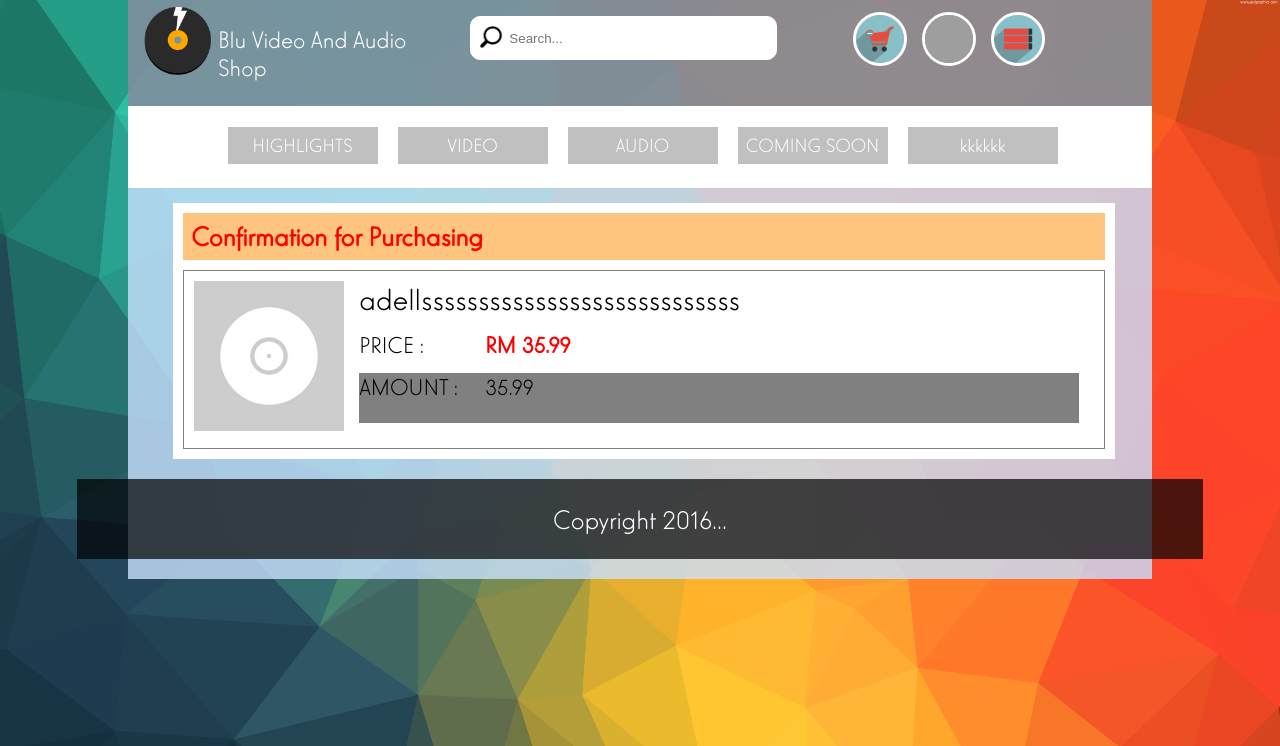
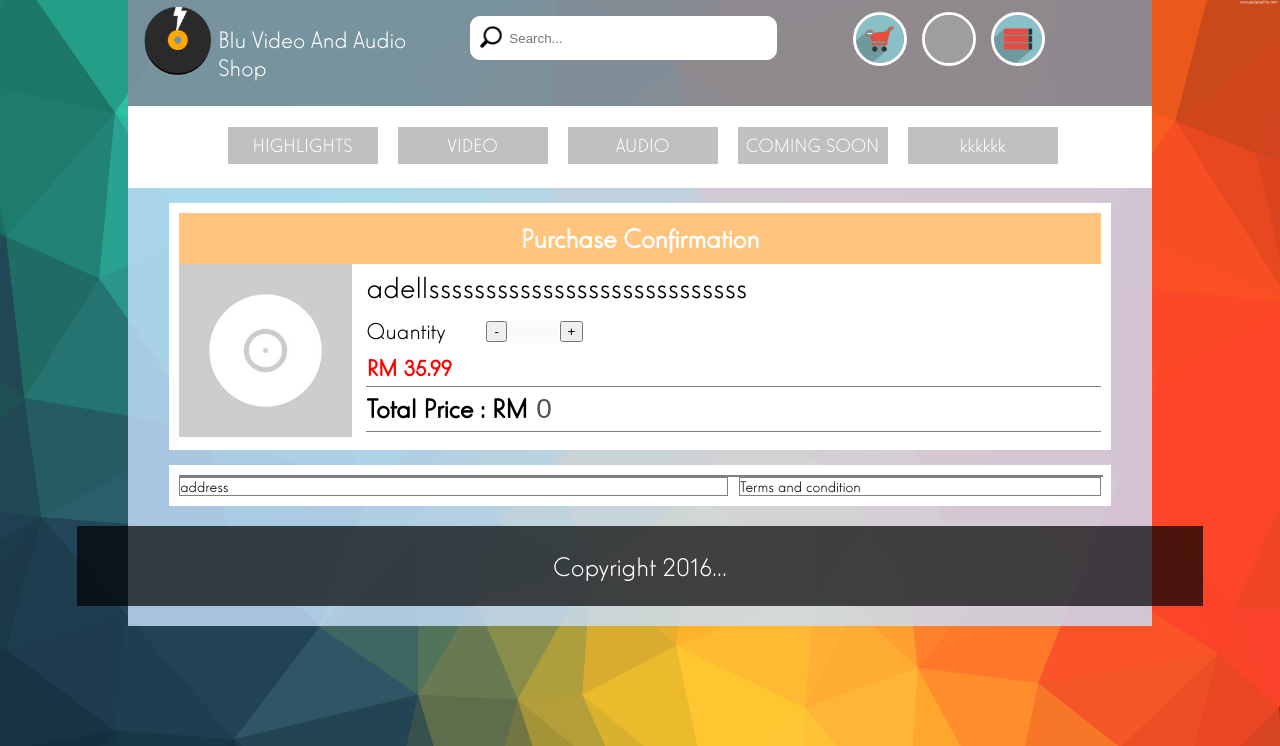
Before and after one commit to yzw1994/G10B_Sales_of_Point_System_for_Video_and_Audio_shop, a PHP site: page /user/buy_product.php?product_id=1 in a window 1280 px wide. Shown: the top 746 px of the page. Run offline with PHP 8.4, Linux system fonts and the light colour scheme; a user stored in the database is signed in; data comes from the database, SQL or seed files in the repository; data that the repository does not hold is empty; some libraries are stand-ins or nearby versions; grey boxes are pictures that could not be loaded.

Commit message:
product page

```diff
--- a/css/product.css
+++ b/css/product.css
@@ -101,23 +101,27 @@
 .purchase_div {
   width:90%;
   background-color: white;
-  margin-left: auto;
-  margin-right: auto;
-  margin-top: 15px;
+  margin: 15px auto 0 auto;
   padding:10px;
   floa:left;
+  overflow:hidden;
 }
 .purchase_title {
   font-size: 28px;
-  padding: 8px;
-  display: block;
+  text-align: center;
   background-color:rgba(255, 140, 0, 0.5);
   font-weight: bold;
-  color: Red;
-  margin-bottom: 10px;
+  color:white;
+  padding-top: 10px;
+  padding-bottom: 10px;
 }
-.purchase_image_size {
-
+.purchase_product_picture {
+  width:100%;
+}
+.purchase_quantity_function_div{
+  font-size: 24px;
+  padding: 5px 0;
+  float: right;
 }
 .purchase_product_img {
   float:left;
@@ -132,21 +136,26 @@
   overflow: auto;
 }
 .purchase_product_title {
-  display: block;
-  float:left;
+  float:right;
   font-size: 32px;
-  width:80%;
-  margin-left: 15px;
-  margin-bottom: 15px;
+  padding: 5px 0;
 }
 .purchase_product_price {
   font-size: 24px;
   color: red;
   font-weight: bold;
+  float:right;
+  padding: 5px 0;
 }
 .purchase_product_amount {
-  height: 50px;
-  background-color: grey;
+  background-color: transparent;
+  border: none;
+  font-size: 28px;
+  width:auto;
+}
+.currency_title {
+  color:black;
+  font-size: 28px;
 }
 .purchase_description_char {
   display: block;
@@ -156,10 +165,10 @@
   margin-bottom: 15px;
   font-size: 24px;
 }
-.purchase_product_value {
-  font-size: 24px;
-  display: inline-block;
-  width:320px;
+.purchase_product_total_border {
+  border-top:grey 1px solid;
+  border-bottom:grey 1px solid;
+  padding: 5px 0;
 }
 .purchase_product_caption {
   display: inline-block;
--- a/user/buy_product.php
+++ b/user/buy_product.php
@@ -1,7 +1,6 @@
 <?php
 	include("../dataconn/dataconn.php");
-
-
+	$quantity_value_get = $_POST['quantity_value_hidden'];
 	if(!isset($_SESSION))
 	{
 		session_start();
@@ -20,6 +19,9 @@
     $product_rent_price = $product_row['Product_Rent_Price'];
     $product_describe = $product_row['Product_Description'];
   }while($product_row = mysql_fetch_array($product_exe));
+
+	$result = mysql_query("SELECT * FROM user WHERE User_ID = '$user_id'");
+	$row = mysql_fetch_assoc($result);
 ?>
 <!DOCTYPE html>
 <html>
@@ -40,8 +42,75 @@
 
 		<?php include("../utility/user_header.php");?>
 		<?php include("../utility/navigation.php");?>
-		<div class="cont_element col span_2_of_2">
-			<div id="" class="purchase_div">
+		<div class="purchase_div">
+			<span id="" class="col span_5_of_5 purchase_title">
+				Purchase Confirmation
+			</span>
+			<div id="" class="col span_1_of_5">
+				<img src="<?php echo $product_image;?>" class="purchase_product_picture">
+			</div>
+			<div id="" class="col span_4_of_5 purchase_product_title" style="">
+				<?php echo $product_name;?>
+			</div>
+			<div id="" class="col span_4_of_5 purchase_quantity_function_div" style="">
+				<div id="" class="product_content_quantity_function_title">Quantity</div>
+				<div id="" class="product_content_quantity_function_operation">
+					<script>
+					price = '<?php echo $product_price;?>';
+					quantity_value = parseInt(document.getElementById('product_quantity_value').value);
+					function minus_function(){
+						quantity_value = parseInt(document.getElementById('product_quantity_value').value);
+						if(quantity_value == 1){
+							document.getElementById('product_quantity_value').value=quantity_value;
+							document.getElementById('total_price').value=parseFloat(quantity_value*price);
+						}
+						else {
+							quantity_value = quantity_value-1;
+							document.getElementById('product_quantity_value').value=quantity_value;
+							document.getElementById('total_price').value=parseFloat(quantity_value*price);
+						}
+					}
+					function plus_function(){
+						quantity_value = parseInt(document.getElementById('product_quantity_value').value);
+						if(quantity_value == 5){
+							document.getElementById('product_quantity_value').value=quantity_value;
+							document.getElementById('total_price').value=parseFloat(quantity_value*price);
+						}
+						else {
+							quantity_value = quantity_value+1;
+							document.getElementById('product_quantity_value').value=quantity_value;
+							document.getElementById('total_price').value=parseFloat(quantity_value*price);
+						}
+					}
+					</script>
+					<input type="button" name="quantity_minus" value="-" onclick="minus_function()" class="minus_function_char">
+					<input type="number" id="product_quantity_value" name="product_quantity_value" value="<?php echo $quantity_value_get;?>" disabled="disabled" class="quantity_value_input"/>
+					<input type="button" name="quantity_plus" value="+" onclick="plus_function()" class="plus_function_char">
+				</div>
+			</div>
+			<div id="" class="col span_4_of_5 purchase_product_price" style="">
+				RM <?php echo $product_price;?>
+			</div>
+			<div id="" class="col span_4_of_5 purchase_product_price purchase_product_total_border">
+				<span id="" class="currency_title">
+					Total Price : RM
+				</span>
+				<input type="number" name="" id="total_price" class="purchase_product_amount" value="<?php echo $quantity_value_get*$product_price;?>" disabled="disable"/>
+			</div>
+		</div>
+		<div class="purchase_div">
+			<span id="" class="col span_5_of_5" style="border:grey 1px solid;">
+				<?php echo $row["User_Name"]; ?>
+			</span>
+			<div id="" class="col span_3_of_5" style="border:grey 1px solid;">
+				address
+			</div>
+			<div id="" class="col span_2_of_5" style="border:grey 1px solid;float:right;">
+				Terms and condition
+			</div>
+
+		</div>
+		<!--<div id="" class="purchase_div">
 			<span id="" class="purchase_title">Confirmation for Purchasing</span>
 			<div id="" class="purchase_product_div">
 				<div id="" class="span_5_of_1 purchase_product_img" >
@@ -59,9 +128,7 @@
 						<span id="" class="purchase_product_value"><?php echo $product_price;?></span>
 					</div>
 			</div>
-			</div>
-		</div>
-
+		</div>-->
 		<?php include("../utility/footer.php");?>
 
 	</div>
```
Also changed, not shown: utility/product_page_login.php (+42 -31 lines). Lines whose indentation alone changed are shown as unchanged.
